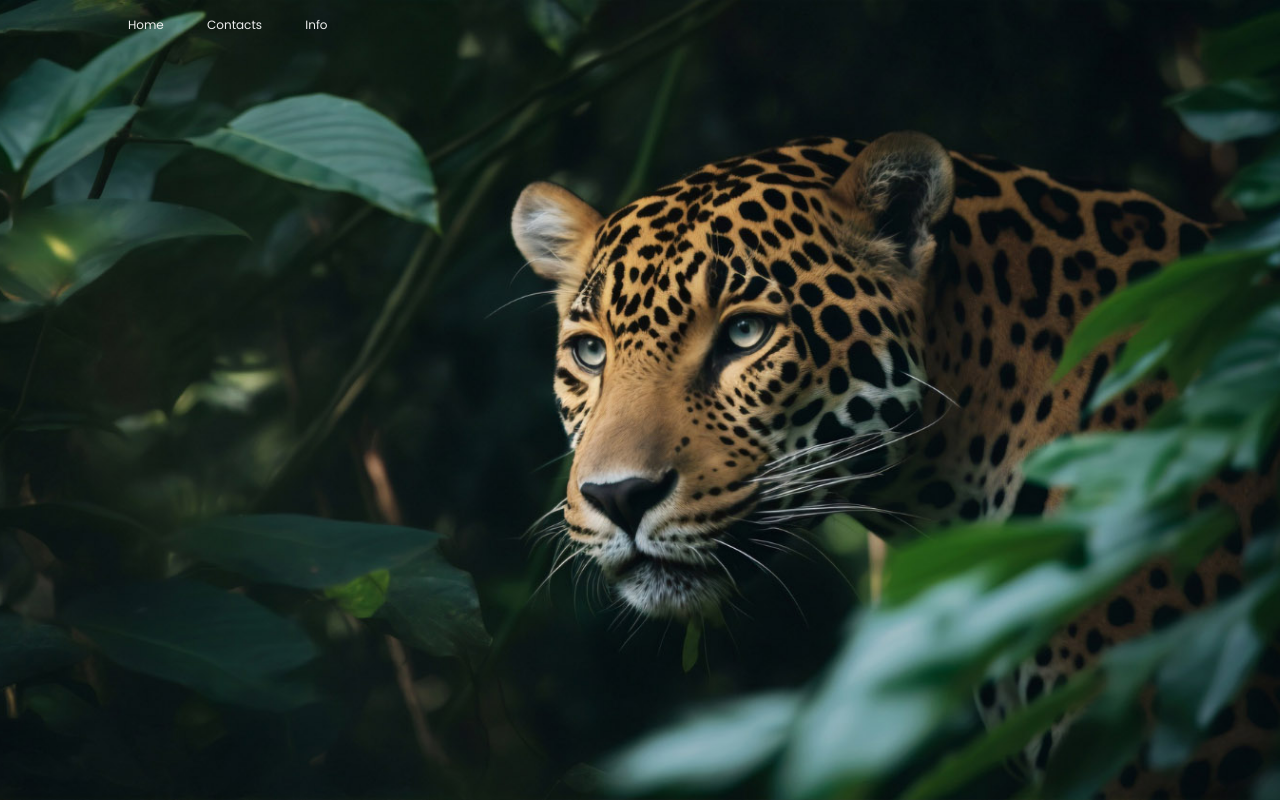
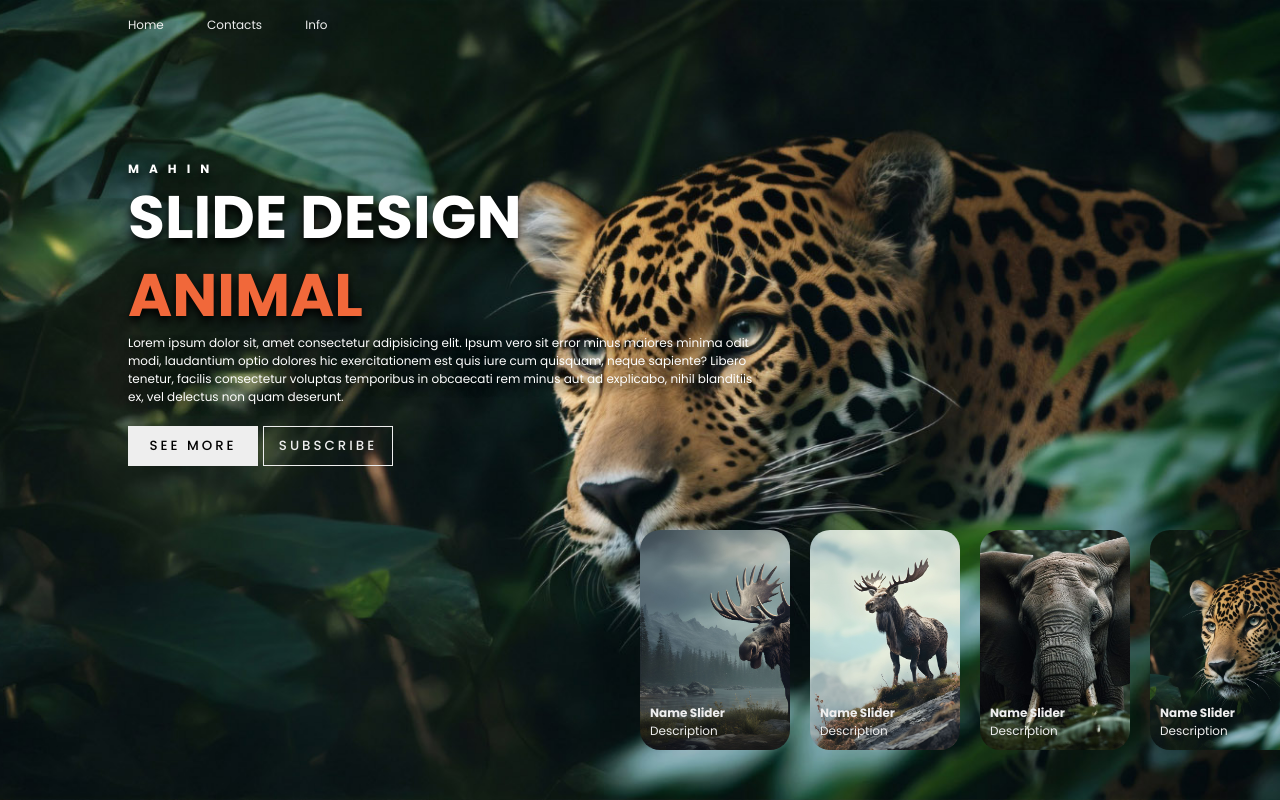
Before and after one commit to sirajulislam16/Slide-Design-Carousel, a plain HTML site: page index.html in a window 1280 px wide. Drawn offline with Linux system fonts and the light colour scheme.

Commit message:
addedfull carousel css, thumbnail html and css

```diff
--- a/index.html
+++ b/index.html
@@ -28,9 +28,12 @@
             <div class="topic">ANIMAL</div>
             <div class="descripion">
               <!-- lorem -->
-              Lorem ipsum dolor sit amet consectetur adipisicing elit.
-              Repellendus in optio, quas odio accusamus nam? Dolorem quidem
-              voluptatem fugit eveniet?
+              Lorem ipsum dolor sit amet consectetur adipisicing elit. Cum velit
+              eveniet, culpa reiciendis quod sapiente deleniti. Rerum, dicta
+              non! Commodi et accusantium id laborum iste aut. Quibusdam
+              suscipit officiis quis maxime? Ex, mollitia quae! Rem voluptate
+              necessitatibus inventore reiciendis minus voluptatibus, porro modi
+              iusto culpa? Iste sint beatae quam accusamus.
             </div>
             <div class="buttons">
               <button>SEE MORE</button>
@@ -46,9 +49,12 @@
             <div class="topic">ANIMAL</div>
             <div class="descripion">
               <!-- lorem -->
-              Lorem ipsum dolor sit amet consectetur adipisicing elit.
-              Repellendus in optio, quas odio accusamus nam? Dolorem quidem
-              voluptatem fugit eveniet?
+              Lorem ipsum dolor sit amet consectetur adipisicing elit. Sapiente
+              soluta eius quo voluptates harum consequuntur ipsa odio debitis
+              voluptatum nesciunt. Quae autem doloremque in magni fuga
+              perspiciatis sed, dignissimos quidem alias obcaecati consequatur,
+              dolor nemo modi possimus omnis saepe dolore culpa adipisci
+              praesentium. Aut inventore fuga repudiandae sunt id iste.
             </div>
             <div class="buttons">
               <button>SEE MORE</button>
@@ -64,9 +70,12 @@
             <div class="topic">ANIMAL</div>
             <div class="descripion">
               <!-- lorem -->
-              Lorem ipsum dolor sit amet consectetur adipisicing elit.
-              Repellendus in optio, quas odio accusamus nam? Dolorem quidem
-              voluptatem fugit eveniet?
+              Lorem ipsum dolor sit amet consectetur adipisicing elit. Corrupti
+              suscipit alias esse sunt excepturi quaerat eos totam quod omnis.
+              Illum ipsa necessitatibus deleniti quisquam voluptatibus totam,
+              odit dolores consequuntur repellendus hic perferendis voluptas
+              excepturi quis exercitationem corporis optio, saepe nam. Maiores
+              minima quos quam placeat, delectus hic quas ipsa? Amet.
             </div>
             <div class="buttons">
               <button>SEE MORE</button>
@@ -82,9 +91,12 @@
             <div class="topic">ANIMAL</div>
             <div class="descripion">
               <!-- lorem -->
-              Lorem ipsum dolor sit amet consectetur adipisicing elit.
-              Repellendus in optio, quas odio accusamus nam? Dolorem quidem
-              voluptatem fugit eveniet?
+              Lorem ipsum dolor sit, amet consectetur adipisicing elit. Ipsum
+              vero sit error minus maiores minima odit modi, laudantium optio
+              dolores hic exercitationem est quis iure cum quisquam, neque
+              sapiente? Libero tenetur, facilis consectetur voluptas temporibus
+              in obcaecati rem minus aut ad explicabo, nihil blanditiis ex, vel
+              delectus non quam deserunt.
             </div>
             <div class="buttons">
               <button>SEE MORE</button>
@@ -93,6 +105,38 @@
           </div>
         </div>
       </div>
+      <!-- thumbnail -->
+      <!-- .thubnail>.item*4>img+.title{Name Slider}+.description -->
+      <div class="thumbnail">
+        <div class="item">
+          <img src="image/img1.jpg" alt="" />
+          <div class="content">
+            <div class="title">Name Slider</div>
+            <div class="description">Description</div>
+          </div>
+        </div>
+        <div class="item">
+          <img src="image/img2.jpg" alt="" />
+          <div class="content">
+            <div class="title">Name Slider</div>
+            <div class="description">Description</div>
+          </div>
+        </div>
+        <div class="item">
+          <img src="image/img3.jpg" alt="" />
+          <div class="content">
+            <div class="title">Name Slider</div>
+            <div class="description">Description</div>
+          </div>
+        </div>
+        <div class="item">
+          <img src="image/img4.jpg" alt="" />
+          <div class="content">
+            <div class="title">Name Slider</div>
+            <div class="description">Description</div>
+          </div>
+        </div>
+      </div>
     </div>
     <script src="app.js"></script>
   </body>
--- a/style.css
+++ b/style.css
@@ -40,8 +40,86 @@ header a{
     left: 0; */
     inset: 0 0 0 0;
 }
-.carousel .list .items IMG{
+.carousel .list .items img{
     width: 100%;
     height: 100%;
     object-fit: cover;
 }
+.carousel .list .items .content{
+    position:absolute;
+    top: 20%;
+    width: 1140px;
+    max-width: 80%;
+    left: 50%;
+    transform: translateX(-50%);
+    padding-right: 30%;
+    box-sizing: border-box;
+    color: #fff;
+    text-shadow: 0 5px 10px #000;
+}
+.carousel .list .items .content .author{
+    font-weight: bold;
+    letter-spacing: 10px;
+}
+.carousel .list .items .content .title,
+.carousel .list .items .content .topic{
+    font-weight: bold;
+    font-size: 5em;
+    line-height: 1.3em;
+}
+.carousel .list .items .content .topic{
+    color: #f1683a;
+}
+.carousel .list .items .content .buttons{
+    display: grid;
+    grid-template-columns: repeat(2,130px);
+    grid-template-rows: 40px;
+    gap: 5px;
+    margin-top: 20px;
+}
+.carousel .list .items .content button{
+    border: none;
+    background-color: #eee;
+    letter-spacing: 3px;
+    font-family: Poppins;
+    font-weight: 500;
+    cursor: pointer;
+}
+.carousel .list .items .content button:nth-child(2){
+    background-color: transparent;
+    color: #eee;
+    border: 1px solid #eee;
+
+}
+/* thumbnail */
+.thumbnail{
+    position: absolute;
+    bottom: 50px;
+    left: 50%;
+    width: max-content;
+    z-index: 100;
+    display: flex;
+    gap: 20px;
+}
+.thumbnail .item{
+    width: 150px;
+    height: 220px;
+    flex-shrink: 0;
+    position: relative;
+}
+.thumbnail .item img{
+    width: 100%;
+    height: 100%;
+    object-fit: cover;
+    cursor: pointer;
+    border-radius: 20px;
+}
+.thumbnail .item .content{
+    position: absolute;
+    bottom: 10px;
+    left: 10px;
+    right: 10px;
+}
+.thumbnail .item .content .title{
+    font-weight: bold;
+}
```
